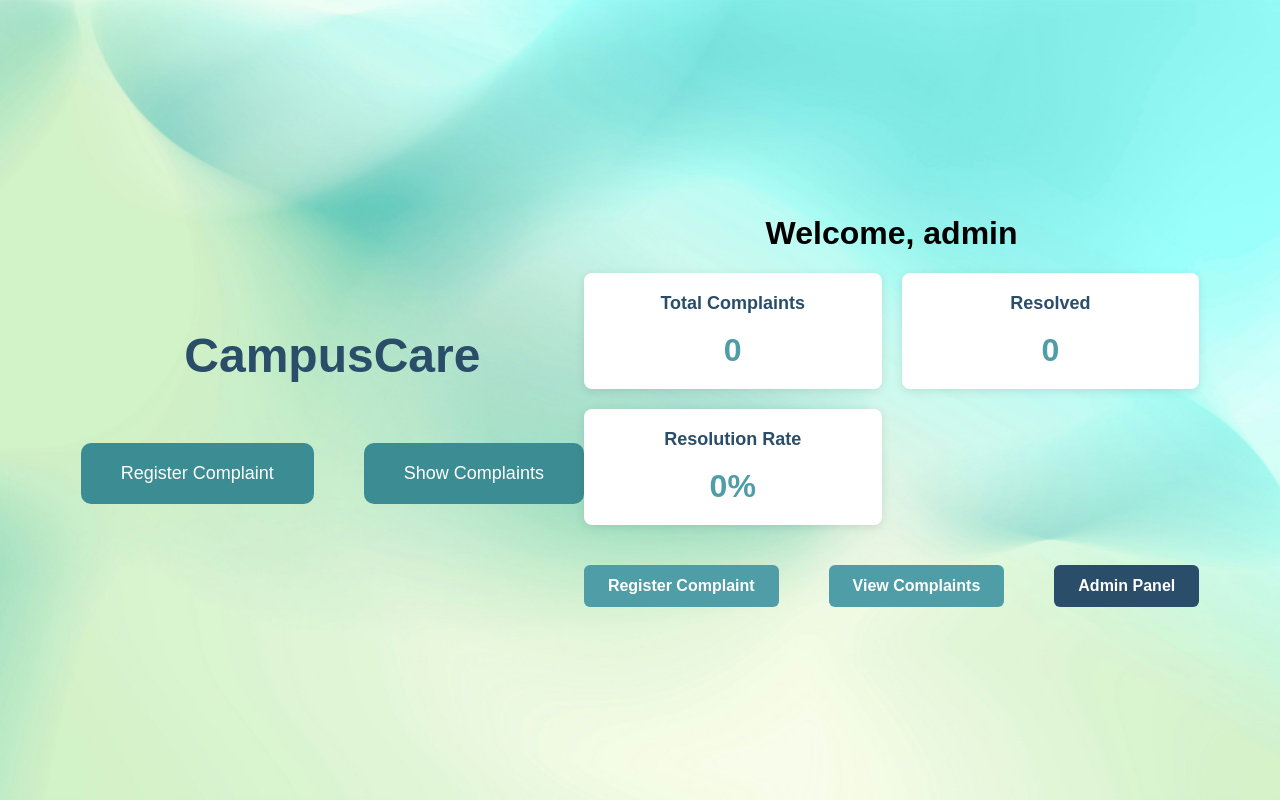
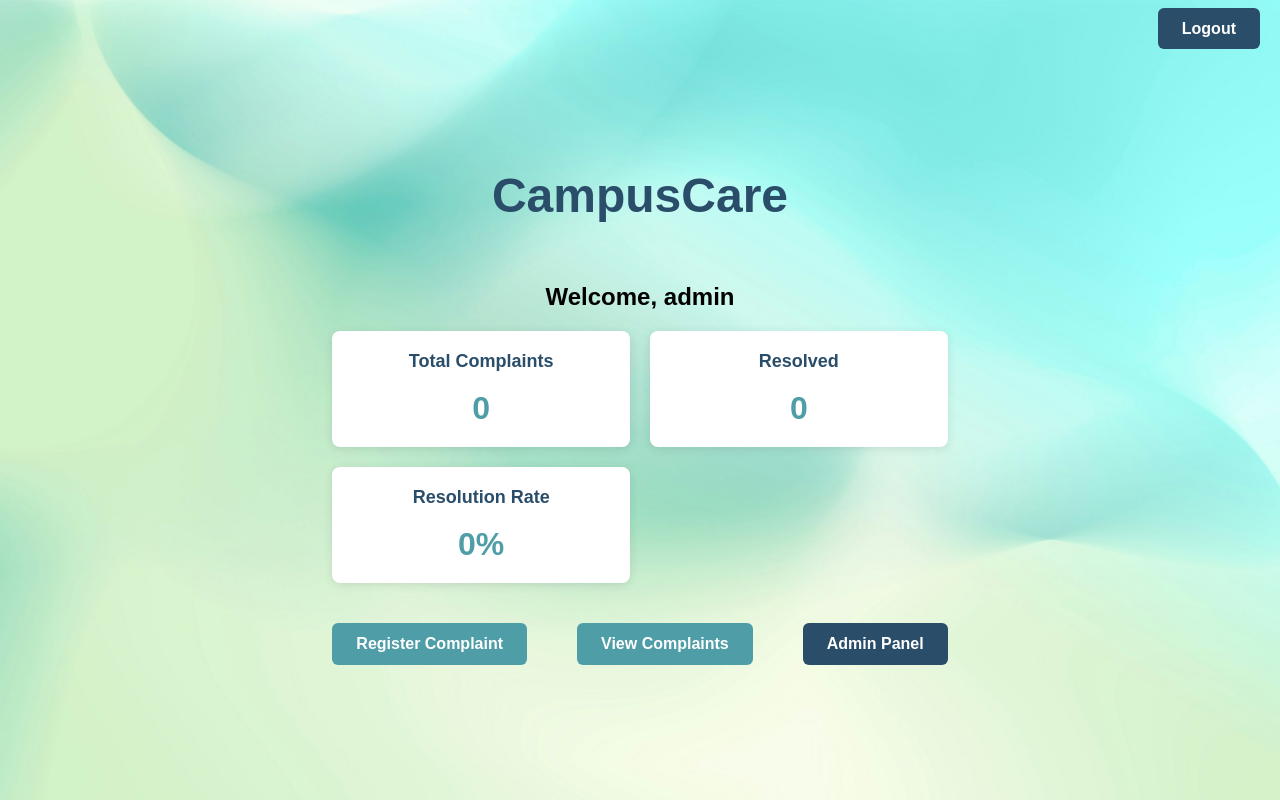
Before and after one commit to AishwaryaCG03/CampusCare, a Flask app: page /dashboard in a window 1280 px wide. Run offline with Flask 3, Linux system fonts and the light colour scheme; a user stored in the database is signed in; data that the repository does not hold is empty.

Commit message:
updated dashboard

```diff
--- a/templates/dashboard.html
+++ b/templates/dashboard.html
@@ -2,26 +2,25 @@
 <html lang="en">
 <head>
   <meta charset="UTF-8">
-  <title>CampusCare Dashboard</title>
+  <title>Dashboard - CampusCare</title>
   <link rel="stylesheet" href="/static/style.css">
 </head>
 <body class="dashboard-body">
-  <div class="dashboard-container">
-    <h1 class="dashboard-title">CampusCare</h1>
 
-    <div class="dashboard-buttons">
-  <a href="/register_complaint"><button class="tab-button">Register Complaint</button></a>
-  <a href="/show_complaints"><button class="tab-button">Show Complaints</button></a>
+
+  <div style="position: absolute; top: 20px; right: 20px;">
+    <a href="/logout" class="btn btn-secondary">Logout</a>
   </div>
 
-  </div>
   {% extends "base.html" %}
   {% block title %}Dashboard - CampusCare{% endblock %}
   {% block body_class %}dashboard-body{% endblock %}
 
   {% block content %}
   <div class="dashboard-container">
-  <h1>Welcome, <span>{{ username }}</span></h1>
+    <h1 class="dashboard-title">CampusCare</h1>
+
+    <h2>Welcome, <span>{{ username }}</span></h2>
 
     <div class="stats">
       <div class="stat-card">
```
Also changed, not shown: complaints.db. Lines whose indentation alone changed are shown as unchanged.
